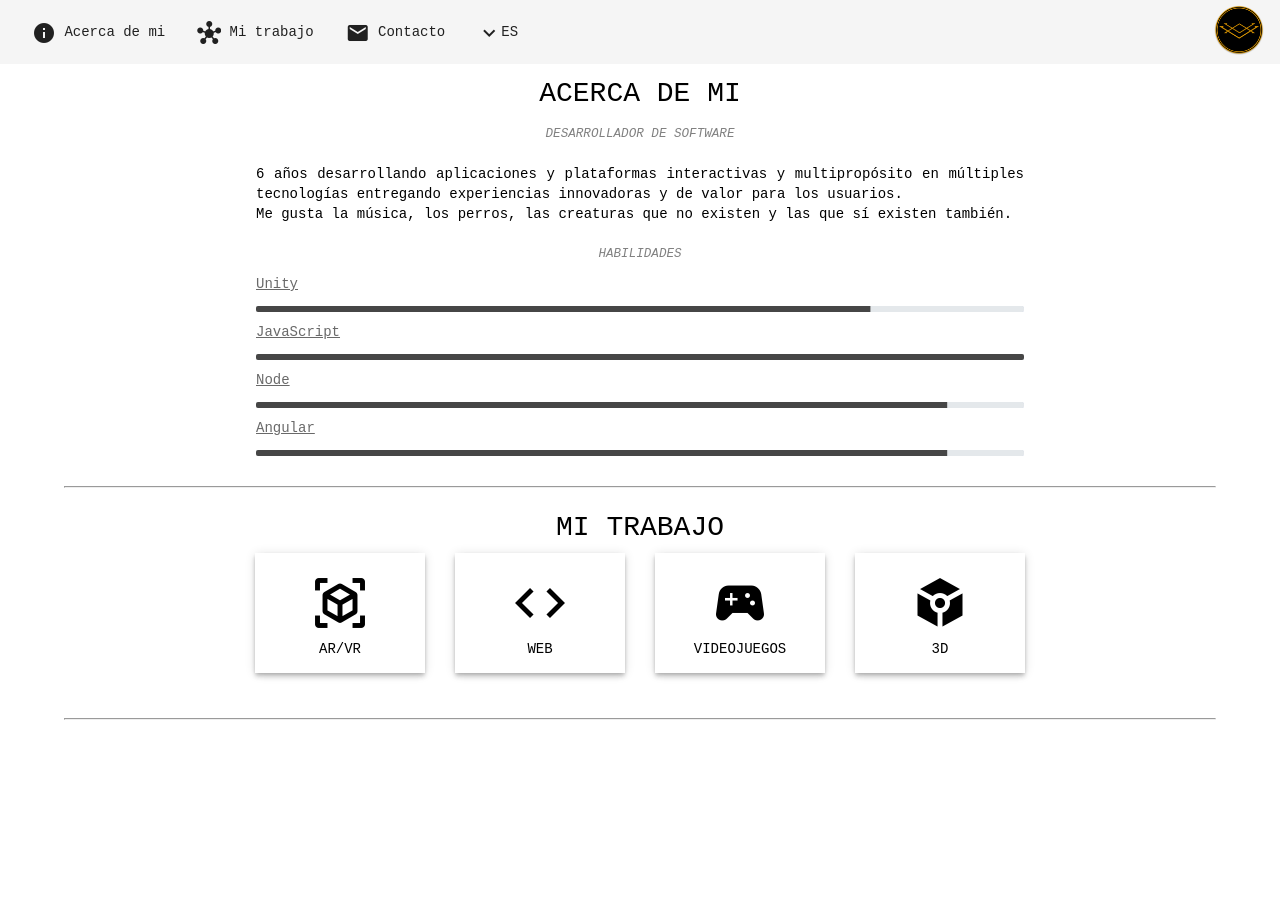
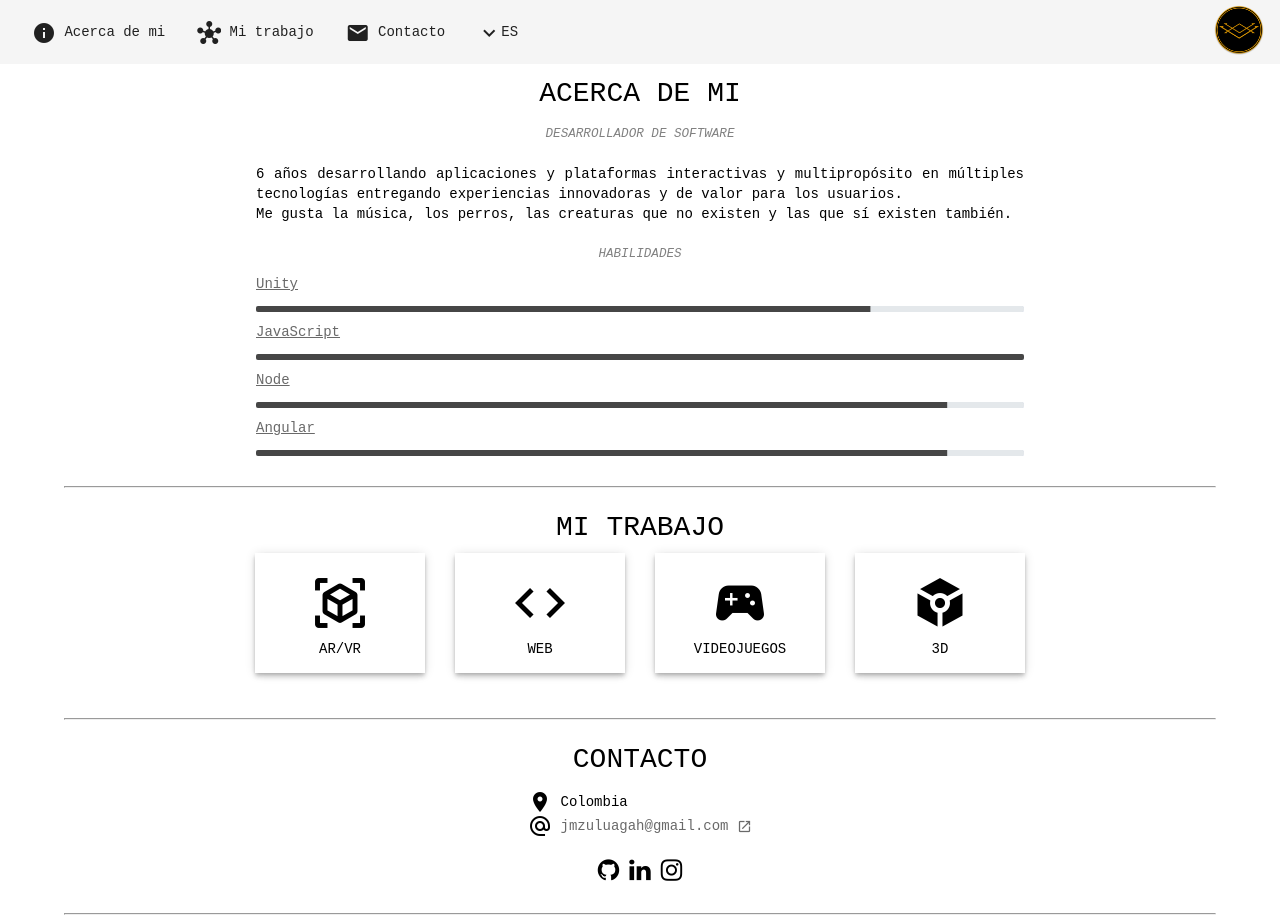
Before and after one commit to jmzulh/jmzulh.github.io, an Angular app: page / in a window 1280 px wide. Before the commit the page ends 800 px from the top, so only its background shows below. Built offline with nearby package versions, Linux system fonts and the light colour scheme; a web font is replaced by a local one.

Commit message:
CONTACT: se agrega la sección de contacto y arreglos a otras secciones

```diff
--- a/src/app/ES/acerca-de-mi/acerca-de-mi.component.css
+++ b/src/app/ES/acerca-de-mi/acerca-de-mi.component.css
@@ -1,5 +1,3 @@
-
-
 .habilidades{
     width: 60%;
     margin-left: auto;
--- /dev/null
+++ b/src/app/ES/contacto/contacto.component.css
@@ -0,0 +1,27 @@
+*{
+    vertical-align: middle;
+}
+
+.links{
+    width: 100%;
+    text-align: center;
+}
+
+.links a{
+    margin-top: 20px;
+    color: initial;
+    margin: 5px;
+    font-size: 25px;
+}
+
+.container #email{
+    text-decoration: none;
+}
+
+.container #email:hover{
+    color:black;
+}
+
+.container #email:visited{
+    color: black;
+}
--- /dev/null
+++ b/src/app/ES/contacto/contacto.component.html
@@ -0,0 +1,25 @@
+<div class="title">
+    <span>CONTACTO</span>
+</div>
+
+<div class="container">
+    <br>
+    <mat-icon>location_on</mat-icon>
+    <span> Colombia</span>
+    <br>
+    <mat-icon>alternate_email</mat-icon>
+    <a id="email" target="_blank"
+        href="https://mail.google.com/mail/?view=cm&amp;fs=1&amp;to=jmzuluagah@gmail.com">
+        <span> jmzuluagah@gmail.com </span>
+        <mat-icon style="font-size: 15px; display: inline;">open_in_new</mat-icon>
+    </a>
+    <br>
+    <br>
+    <div class="links">
+        <a href="https://github.com/jmzulh" target="_blank"><i class="fa fa-github w3-hover-opacity"></i></a>
+        <a href="https://www.linkedin.com/in/jmzulh/" target="_blank"><i
+                class="fa fa-linkedin w3-hover-opacity"></i></a>
+        <a href="https://www.instagram.com/jmzh_3d/" target="_blank"><i
+                class="fa fa-instagram w3-hover-opacity"></i></a>
+    </div>
+</div>
--- /dev/null
+++ b/src/app/ES/contacto/contacto.component.ts
@@ -0,0 +1,15 @@
+import { Component, OnInit } from '@angular/core';
+
+@Component({
+  selector: 'app-contacto',
+  templateUrl: './contacto.component.html',
+  styleUrls: ['./contacto.component.css']
+})
+export class ContactoComponent implements OnInit {
+
+  constructor() { }
+
+  ngOnInit(): void {
+  }
+
+}
--- a/src/app/ES/portafolio/portafolio.component.css
+++ b/src/app/ES/portafolio/portafolio.component.css
@@ -21,12 +21,6 @@
     /* border: solid black 1px; */
   }
 
-.container{
-  width: max-content;
-  margin-left:auto;
-  margin-right:auto;
-}
-
 mat-icon{
     font-size: 60px;
     width: 60px;
--- a/src/app/ES/visualizer/visualizer.component.html
+++ b/src/app/ES/visualizer/visualizer.component.html
@@ -2,3 +2,5 @@
 <div class="separator"><hr></div>
 <app-portafolio></app-portafolio>
 <div class="separator"><hr></div>
+<app-contacto></app-contacto>
+<div class="separator"><hr></div>
--- a/src/app/app.component.html
+++ b/src/app/app.component.html
@@ -2,6 +2,7 @@
     <app-header></app-header>
     <router-outlet></router-outlet>
 </main>
+<link rel="stylesheet" href="https://cdnjs.cloudflare.com/ajax/libs/font-awesome/4.7.0/css/font-awesome.min.css">
 <link href="https://fonts.googleapis.com/icon?family=Material+Icons" rel="stylesheet">
 <link rel="preconnect" href="https://fonts.googleapis.com">
 <link rel="preconnect" href="https://fonts.gstatic.com" crossorigin>
--- a/src/app/app.module.ts
+++ b/src/app/app.module.ts
@@ -24,6 +24,7 @@ import { ArvrComponent } from './dialogs/arvr/arvr.component';
 import { WebComponent } from './dialogs/web/web.component';
 import { VideogamesComponent } from './dialogs/videogames/videogames.component';
 import { DddComponent } from './dialogs/ddd/ddd.component';
+import { ContactoComponent } from './ES/contacto/contacto.component';
 
 @NgModule({
   declarations: [
@@ -36,6 +37,7 @@ import { DddComponent } from './dialogs/ddd/ddd.component';
     WebComponent,
     VideogamesComponent,
     DddComponent,
+    ContactoComponent,
   ],
   imports: [
     BrowserModule,
--- a/src/app/dialogs/ddd/ddd.component.html
+++ b/src/app/dialogs/ddd/ddd.component.html
@@ -60,3 +60,7 @@
     <p *ngIf="data.lang == 'es'">Demo reel con los trabajos del último semestre.</p>
     <iframe src="https://www.youtube.com/embed/dN6tKykg-ME" title="YouTube video player" frameborder="0" allow="accelerometer; autoplay; clipboard-write; encrypted-media; gyroscope; picture-in-picture; web-share" allowfullscreen></iframe>
 </div>
+
+<div>
+    <a href="https://www.instagram.com/jmzh_3d/" target="_blank">Otros trabajos</a>
+</div>
--- a/src/styles.css
+++ b/src/styles.css
@@ -47,3 +47,9 @@ a:hover{
 a{
     color:dimgray;
 }
+
+.container{
+    width: max-content;
+    margin-left:auto;
+    margin-right:auto;
+  }
```
Also changed, not shown: 1 other file (tests, documents, lock files or other folders).
